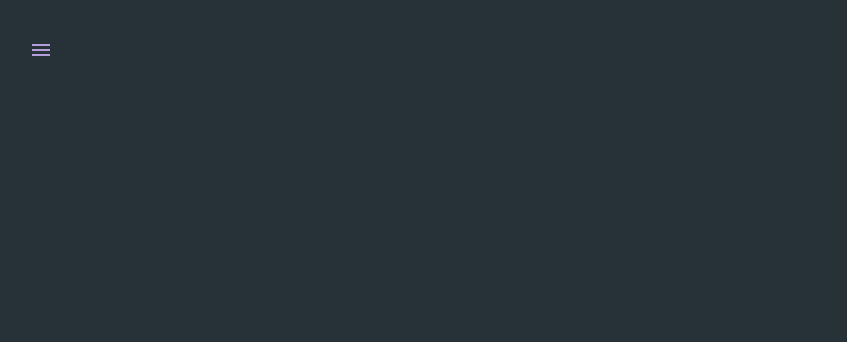
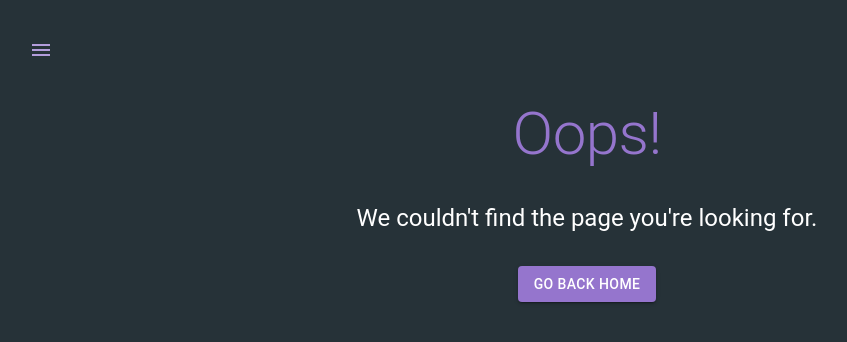
Before and after one commit to urieldxc/book_app, a React (Create React App) app: page /404 in a window 1280 px wide. Before the commit this address had no page. Shown: the top 342 px of the page, without its empty margins (59-906 px from the left). Built offline with nearby package versions, Linux system fonts and the light colour scheme.

Commit message:
Minor fixes

```diff
--- a/src/App.js
+++ b/src/App.js
@@ -10,24 +10,30 @@ function App() {
   const [isDrawerOpened, setIsDrawerOpened] = useState(false)
 
  return (
-
-
   <ThemeProvider theme={darkTheme}>
     <GlobalStyles />
     <CssBaseline />
-      <Stack direction={'row'}>
+    <Stack
+      direction={{ xs: 'column', md: 'row' }}
+      sx={{ height: '100vh' }}
+    >
+      <SidePanel
+        isDrawerOpened={isDrawerOpened}
+        setIsDrawerOpened={setIsDrawerOpened}
+        sx={{
+          width: { xs: '100%', md: '240px' },
+          flexShrink: 0,
+          flexGrow: 1,
+        }}
+      />
 
-        <SidePanel isDrawerOpened={isDrawerOpened} setIsDrawerOpened={setIsDrawerOpened}/>
-
-        <Container>
+      <Container sx={{ flexGrow: 999 }}>
         <Main />
       </Container>
-
     </Stack>
   </ThemeProvider>
+);
 
-
-  );
 }
 
 export default App;
--- a/src/components/Main.jsx
+++ b/src/components/Main.jsx
@@ -1,10 +1,10 @@
-import { Route, Routes } from "react-router-dom";
+import { Route, Routes, Navigate } from "react-router-dom";
 import { useEffect, useState } from 'react';
 import jsonBooks from '../utils/books.json'
 import BookDetail from './BookDetail';
 import BookList from '../pages/BookList';
 import AddBooks from '../pages/AddBooks';
-import Home from '../pages/Home';
+import NotFoundPage from "../pages/NotFoundPage";
 
 const Main = () => {
 
@@ -17,10 +17,12 @@ const Main = () => {
   return (
     <div>
       <Routes>
-        <Route path='/' element={<Home />} />
+        <Route path="/" element={<Navigate replace to="/books" />} />
         <Route path='/books' element={<BookList updatedList={updatedList} setUpdatedList={setUpdatedList} />} />
         <Route path='/add-book' element={<AddBooks updatedList={updatedList} setUpdatedList={setUpdatedList} />} />
         <Route path='/books/:isbn' element={<BookDetail updatedList={updatedList} setUpdatedList={setUpdatedList} />} />
+        <Route path='/404' element={<NotFoundPage/>} />
+        <Route path='*' element={<Navigate to='/404' />} />
       </Routes>
     </div>
   )
--- a/src/components/SidePanel/MenuHome.jsx
+++ /dev/null
@@ -1,21 +0,0 @@
-import { Typography, List, ListItem, ListItemButton, ListItemText } from "@mui/material"
-import { Link } from 'react-router-dom'
-const MenuHome = () => {
-    return (
-        <div>
-            <List>
-                <ListItem >
-                    <ListItemText>
-                        <Typography variant="h6" fontWeight={'bold'} sx={{ paddingLeft: '10px' }}>
-                            <Link to={"/"} style={{textDecoration: 'none', color:'inherit'}}> Home </Link>
-                        </Typography>
-                    </ListItemText>
-                </ListItem>
-
-            </List>
-
-        </div>
-    )
-}
-
-export default MenuHome
--- a/src/components/SidePanel/MenuUser.jsx
+++ b/src/components/SidePanel/MenuUser.jsx
@@ -12,7 +12,7 @@ const MenuUser = () => {
             </ListItem>
 
             <ListItem disablePadding>
-                <ListItemButton>
+                <ListItemButton disabled>
                     <Typography sx={{ paddingLeft: '10px' }} >
                         My user
                     </Typography>
@@ -20,7 +20,7 @@ const MenuUser = () => {
             </ListItem>
 
             <ListItem disablePadding>
-                <ListItemButton>
+                <ListItemButton disabled>
                     <Typography sx={{ paddingLeft: '10px' }}>
                         Log out
                     </Typography>
--- a/src/components/SidePanel/SidePanel.jsx
+++ b/src/components/SidePanel/SidePanel.jsx
@@ -4,7 +4,6 @@ import { Box } from "@mui/system"
 import KeyboardArrowLeftIcon from '@mui/icons-material/KeyboardArrowLeft';
 import MenuBooks from "./MenuBooks";
 import MenuUser from "./MenuUser";
-import MenuHome from "./MenuHome";
 import { colors } from "@mui/material";
 
 
@@ -58,7 +57,6 @@ const SidePanel = ({ isDrawerOpened, setIsDrawerOpened }) => {
         <Divider sx={{borderColor: "black"}}/>
 
         <Stack sx={{ height: '100vh'}}>
-          <MenuHome />
           <MenuBooks />
           <MenuUser />
         </Stack>
--- a/src/pages/AddBooks.jsx
+++ b/src/pages/AddBooks.jsx
@@ -182,15 +182,17 @@ const AddBooks = ({ updatedList, setUpdatedList }) => {
                                     />
                                 </Grid>
                             </Grid>
+                            <Grid item sx={{display: "flex",justifyContent: "start"}}>
+
                                 <Button
                                     type="submit"
-                                fullWidth
                                     variant="contained"
-                                sx={{ mt: 3, mb: 2 }}
+                                    sx={{ mt: 3, mb: 2, width: 'fit-content', alignSelf: 'center' }}
                                     onClick={handleSubmit}
                                 >
                                     Add book
                                 </Button>
+                            </Grid>
                         </Box>
                     </Box>
                 </form>
--- a/src/pages/Home.jsx
+++ /dev/null
@@ -1,9 +0,0 @@
-const Home = () => {
-  return (
-    <>
-      hola
-    </>
-  )
-}
-
-export default Home
--- /dev/null
+++ b/src/pages/NotFoundPage.jsx
@@ -0,0 +1,23 @@
+import React from 'react';
+import { Typography, Button, Box, Grid } from '@mui/material';
+import { Link } from 'react-router-dom';
+
+const NotFoundPage = () => {
+  return (
+    <Grid container alignItems="center" justifyContent="center" height="50vh">
+      <Box textAlign="center" sx={{ maxWidth: 500 }}>
+        <Typography variant="h2" color="primary" mb={4}>
+          Oops!
+        </Typography>
+        <Typography variant="h5" mb={4}>
+          We couldn't find the page you're looking for.
+        </Typography>
+        <Button variant="contained" component={Link} to="/" color="primary">
+          Go Back Home
+        </Button>
+      </Box>
+    </Grid>
+  );
+};
+
+export default NotFoundPage;
```
Also changed, not shown: src/components/CustomForm.jsx (deleted, +0 -16 lines). Lines whose indentation alone changed are shown as unchanged.
